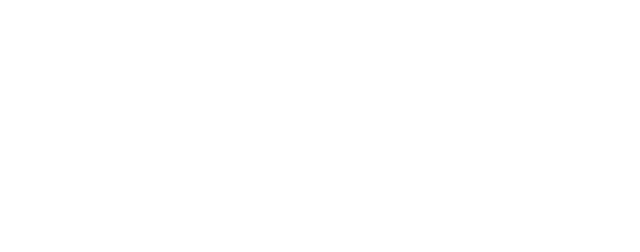
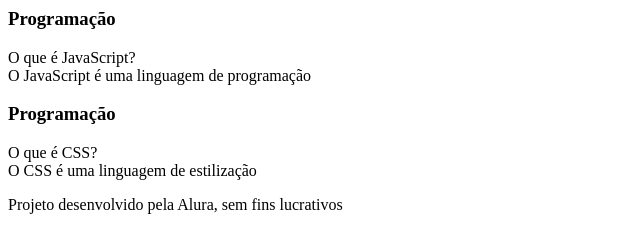
Before and after one commit to CarlosJaco/Flashcard, a plain HTML site: page Index.html in a window 1280 px wide. Shown: the whole page, without its empty margins (0-640 px from the left). Drawn offline with Linux system fonts and the light colour scheme.

Commit message:
Update Index.html

```diff
--- a/Index.html
+++ b/Index.html
@@ -1,5 +1,39 @@
 <DOCTYPE html>
-<HTML lang="en">
+<HTML lang="pt-br">
 <head>
-
+  <meta charset = "UTF-8">
+  <meta name = "viewport" content = "width = device-width, initial-scale=1.0">
+  <title> flashcard </title>
 </head>
+<body>
+ <main>
+       <section id="container">
+            <article class="cartao">
+                <div class="cartao__conteudo">
+                    <h3>Programação</h3>
+                    <div class="cartao__conteudo__pergunta">
+                        O que é JavaScript?
+                    </div>
+                    <div class="cartao__conteudo__resposta">
+                        O JavaScript é uma linguagem de programação
+                    </div>
+                </div>
+            </article>
+            <article class="cartao">
+                <div class="cartao__conteudo">
+                    <h3>Programação</h3>
+                    <div class="cartao__conteudo__pergunta">
+                        O que é CSS?
+                    </div>
+                    <div class="cartao__conteudo__resposta">
+                        O CSS é uma linguagem de estilização
+                    </div>
+                </div>
+            </article>
+        </section>
+    </main>
+    <footer>
+        <p>Projeto desenvolvido pela Alura, sem fins lucrativos</p>
+    </footer>
+<body>
+</html>
```
